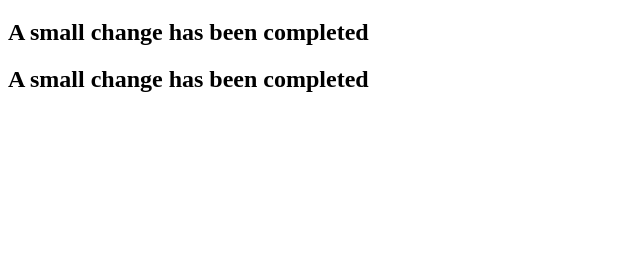
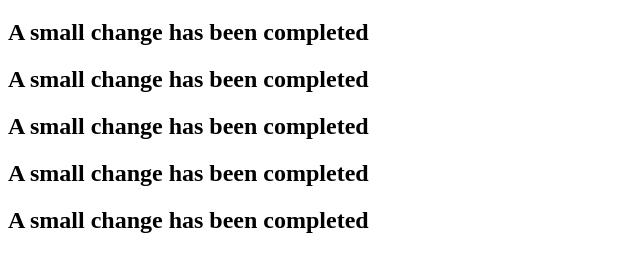
Before and after one commit to mirzatahmidmubin/my-first-repository, a plain HTML site: page index.html in a window 1280 px wide. Shown: the part 61-332 px from the top of the page, without its empty margins (0-640 px from the left). Drawn offline with Linux system fonts and the light colour scheme.

Commit message:
push again

```diff
--- a/index.html
+++ b/index.html
@@ -9,4 +9,7 @@
     <h1>I came here to change the code</h1>
     <h2>A small change has been completed</h2>
     <h2>A small change has been completed</h2>
+    <h2>A small change has been completed</h2>
+    <h2>A small change has been completed</h2>
+    <h2>A small change has been completed</h2>
 </html>
```
